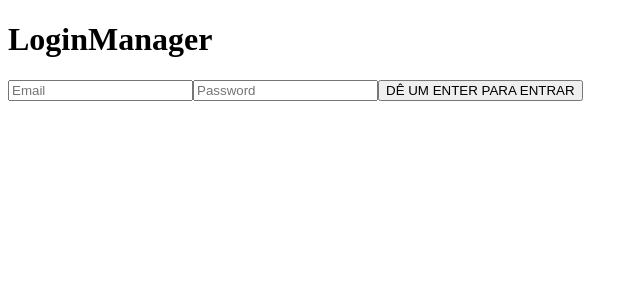
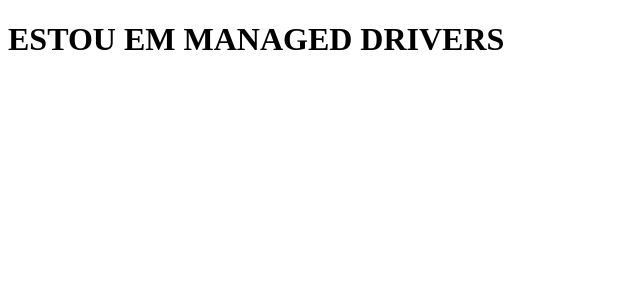
Before and after one commit to danielwaite6/i7Tech-Web, a React (Create React App) app: page /manage-drivers in a window 1280 px wide. Shown: the top 300 px of the page, without its empty margins (0-640 px from the left). Built offline with nearby package versions, Linux system fonts and the light colour scheme.

Commit message:
QUE SUFOCO

```diff
--- a/package.json
+++ b/package.json
@@ -15,6 +15,7 @@
     "react": "^17.0.2",
     "react-dom": "^17.0.2",
     "react-redux": "^7.2.4",
+    "react-router-dom": "^5.2.0",
     "react-scripts": "4.0.3",
     "redux": "^4.1.0",
     "typescript": "^4.1.2",
@@ -45,6 +46,7 @@
     ]
   },
   "devDependencies": {
-    "@types/react-redux": "^7.1.18"
+    "@types/react-redux": "^7.1.18",
+    "@types/react-router-dom": "^5.1.8"
   }
 }
--- a/src/App.tsx
+++ b/src/App.tsx
@@ -1,7 +1,22 @@
+import { BrowserRouter, Route, Switch } from "react-router-dom";
+import { Provider } from 'react-redux'
+import { store } from './store'
 import { LoginManager } from "./pages/screens/LoginManager";
+import { ManageDrivers } from "./pages/screens/ManageDrivers";
 
 export function App() {
   return (
-    <LoginManager />
+    <BrowserRouter>
+      <Provider store={store}>
+        <Switch>
+          <Route path="/" exact component={LoginManager} />
+          <Route path="/manage-drivers" component={ManageDrivers} />
+          {/**<Route path="/rooms/new" component={NewRoom} />
+          <Route path="/rooms/:id" component={Room} />
+          <Route path="/admin/rooms/:id" component={AdminRoom} /> */}
+        </Switch>
+      </Provider>
+    </BrowserRouter>
+
   )
 }
--- a/src/index.tsx
+++ b/src/index.tsx
@@ -1,15 +1,12 @@
 import React from 'react';
 import ReactDOM from 'react-dom';
-import { Provider } from 'react-redux'
-import { store } from './store'
+
 import { App } from './App';
 
 
 ReactDOM.render(
   <React.StrictMode>
-    <Provider store={store}>
-      <App />
-    </Provider>
+    <App />
   </React.StrictMode>,
   document.getElementById('root')
 );
--- a/src/pages/screens/LoginManager.tsx
+++ b/src/pages/screens/LoginManager.tsx
@@ -1,22 +1,14 @@
 import { FormEvent, useState } from "react";
-import { DefaultRootState, useSelector } from "react-redux";
+import { useHistory } from 'react-router-dom'
+import { useDispatch } from "react-redux";
 import { api } from "../../services/api";
+import { useEffect } from "react";
 
 
 
 export function LoginManager() {
-
-    const data: DefaultRootState = useSelector((state) => state);
-
-    //console.log(Object.entries(data));
-
-    Object.values(data).map((item) => {
-        return console.log(item.email)
-
-    })
-
-
-
+    const history = useHistory();
+    const dispatch = useDispatch();
 
 
     const [email, setEmail] = useState('');
@@ -24,20 +16,39 @@ export function LoginManager() {
 
     const [token, setToken] = useState('');
 
+    useEffect(() => {
+        if (token) {
+            console.log(`LOGOU COM SUCESSO:${'\n'} Token: ${token} ${'\n\n'}`);
+            console.log(email);
+
+        } else {
+            return
+        }
+
+    }, [token, email])
+
 
     async function handleLogin(event: FormEvent) {
         event.preventDefault();
-        console.log(email);
-        console.log(password);
-
 
         try {
-            const manager = await api.post('/user/login', {
+            const response = await api.post('/user/login', {
                 email,
                 password,
             });
-            setToken(manager.data.token);
-            console.log('Logou', manager.data.token);
+            setToken(response.data.token);
+
+            dispatch({
+                type: 'LOGIN_SUCCESS',
+                data: {
+                    name: response.data.user.name,
+                    email: response.data.user.email,
+                }
+            });
+
+
+
+            history.push('manage-drivers');
 
         } catch (error) {
 
@@ -63,6 +74,9 @@ export function LoginManager() {
                 />
                 <button type="submit">DÊ UM ENTER PARA ENTRAR</button>
 
+
+                {/**<button onClick={handleDispatch}>TESTANDO DISPATCH DO REDUX</button> */}
+
             </form>
         </>
     )
--- /dev/null
+++ b/src/pages/screens/ManageDrivers.tsx
@@ -0,0 +1,28 @@
+import { DefaultRootState, useSelector } from "react-redux";
+
+
+export function ManageDrivers() {
+
+    const data: DefaultRootState = useSelector((state) => state);
+
+    //console.log('ESTOU EM MANAGED DRIVERS: ', data.data.email);
+    //console.log('ESTOU EM MANAGED DRIVERS: ', data.data.name);
+    /**Object.values(data).map((item) => {
+        return console.log(item.email)
+    }); */
+    console.log('FUI REDIRECIONADO PARA A TELA: ManageDrivers', data);
+
+
+    return (
+        <h1>
+            ESTOU EM MANAGED DRIVERS
+            <br />
+            <br />
+            {data.data.name}
+            <br />
+            <br />
+            {data.data.email}
+
+        </h1>
+    )
+}
--- a/src/store/index.ts
+++ b/src/store/index.ts
@@ -1,20 +1,30 @@
 import { DefaultRootState } from 'react-redux';
 import { createStore } from 'redux';
 
+import { ActionsLoginSuccess } from './nameActions'
+
+
 const initialState: DefaultRootState = {
     data: {
-        name: 'daniel',
-        email: 'waite',
+        name: '',
+        email: '',
     }
 
 }
 
-function login(state = initialState, action: any) {
+function login(state = initialState, action: ActionsLoginSuccess) {
+
+
     switch (action.type) {
+
         case 'LOGIN_SUCCESS':
             return {
                 ...state,
-                action
+                data: {
+                    name: action.data.name,
+                    email: action.data.email,
+                }
+
             }
 
         default:
--- /dev/null
+++ b/src/store/nameActions.ts
@@ -0,0 +1,19 @@
+export interface ILoginSuccess {
+    readonly type: 'LOGIN_SUCCESS';
+    data: {
+        name: string,
+        email: string,
+    }
+}
+//export interface IDecrementCountAction {
+//readonly type: 'DECREMENT';
+//}
+export type ActionsLoginSuccess =
+    | ILoginSuccess
+    //| IDecrementCountAction
+
+
+
+//export type CountActions =
+//| ILoginSuccess
+//| IDecrementCountAction
```
Also changed, not shown: 1 other file (tests, documents, lock files or other folders).
